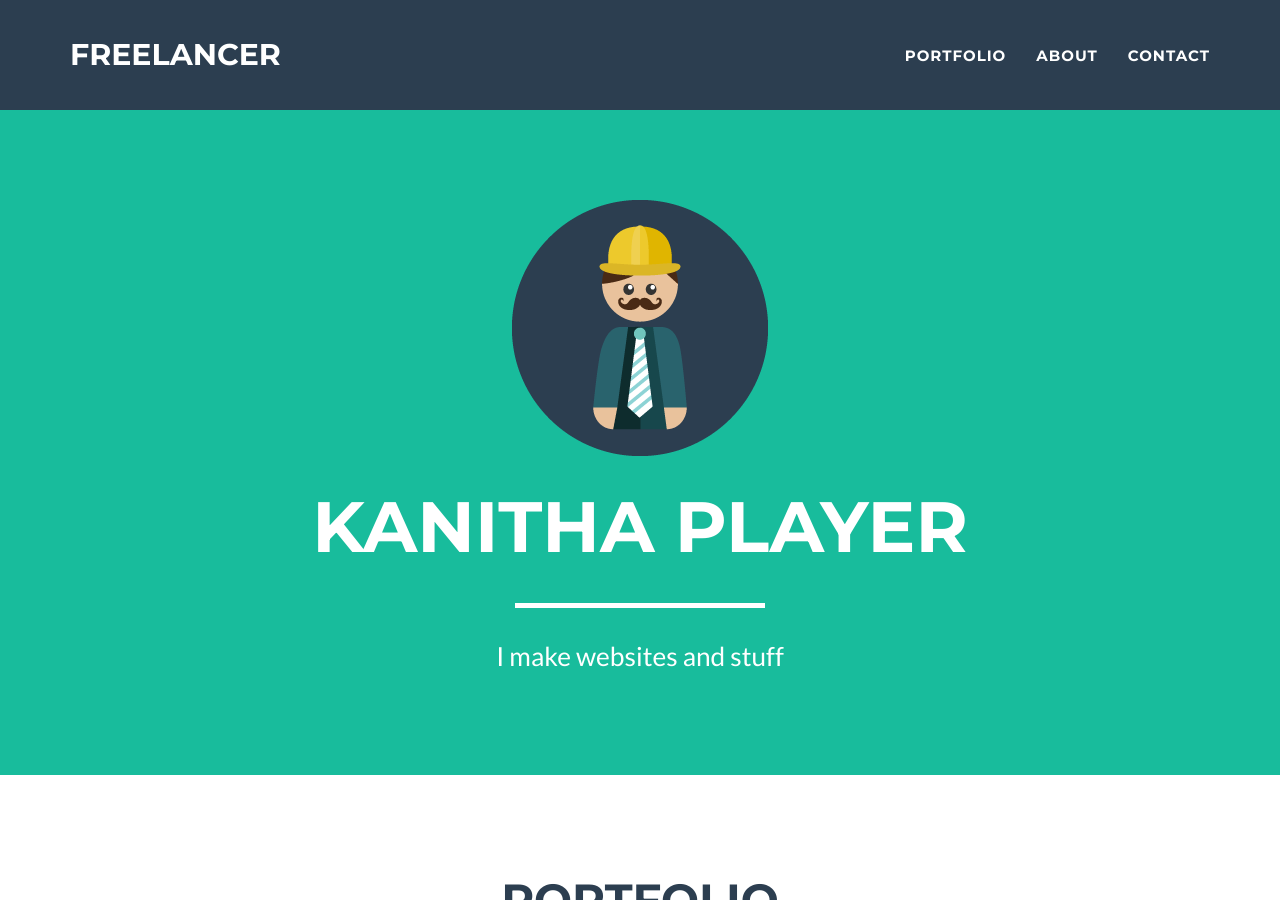
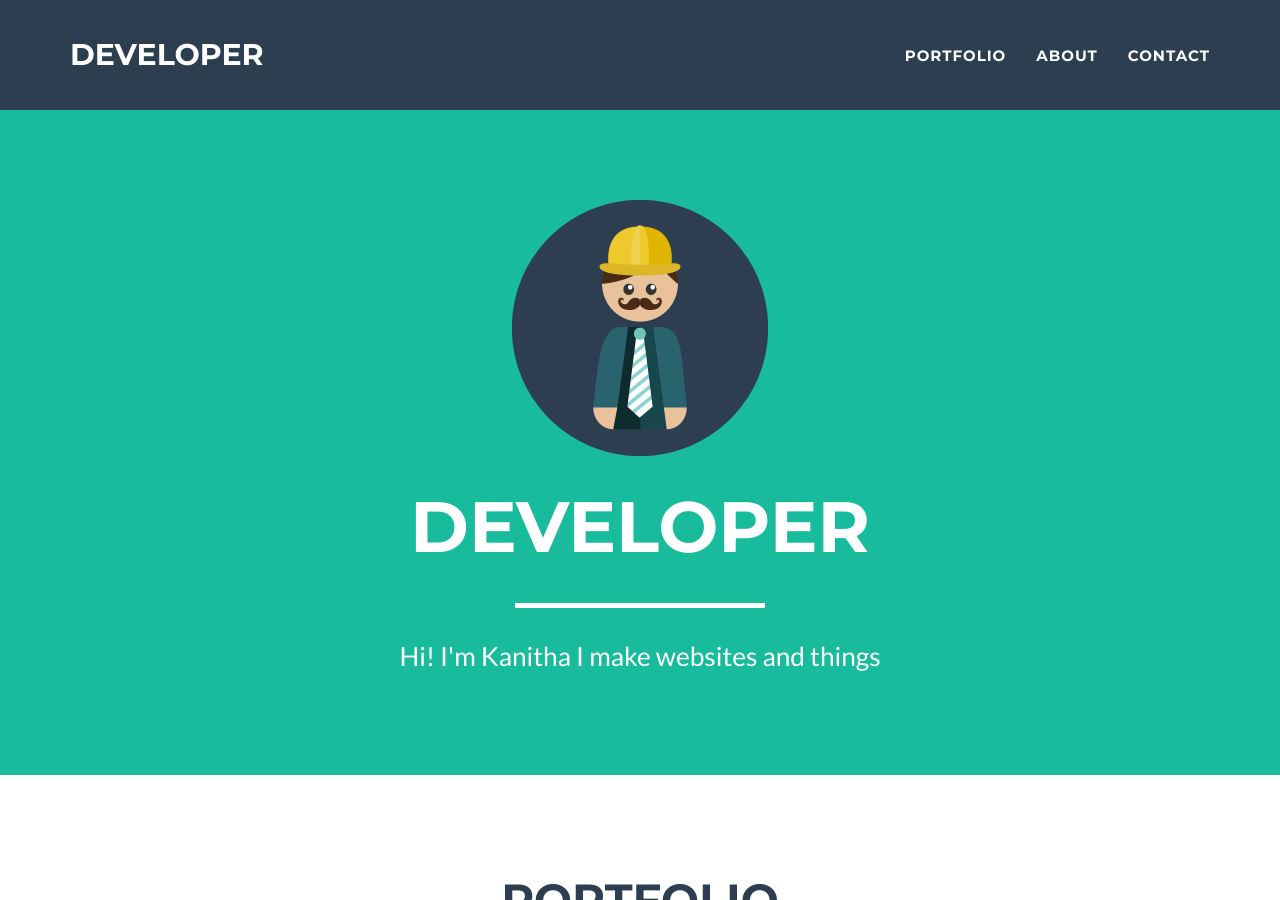
Before and after one commit to KanithaPlayer/kanithaplayer.github.io, a Jekyll site: the page built from index.html, in a window 1280 px wide and 900 px high. Built offline with Jekyll 4.4.1, drawn with Linux system fonts in a browser that asks for light colours; some of the changed lines change nothing that is shown.

Commit message:
adding content

```diff
--- a/_config.yml
+++ b/_config.yml
@@ -1,10 +1,10 @@
 # Site settings
-title: Freelancer
-email: your-email@domain.com
-url: https://example.github.io
+title: Developer
+email: kanitha@gmail.com
+url: https://kanithaplayer.github.io/
 description: "Write an awesome description for your new site here. You can edit this line in _config.yml. It will appear in your document head meta (for Google search results) and in your feed.xml site description."
-skills: "Web Developer - Graphic Artist - User Experience Designer"
-meta_author: LastName FirstName
+skills: "Hi! I'm Kanitha I make websites and things"
+meta_author: Player Kanitha
 
 # Google webmaster tools
 google_verify:
@@ -38,16 +38,12 @@ footer:
 
 # Social networks usernames (many more available: google-plus, flickr, dribbble, pinterest, instagram, tumblr, linkedin, etc.)
 social:
-  - title: twitter
-    url: http://twitter.com/jekyllrb
-  - title: facebook
-    url:
-  - title: stack-overflow
+  - title: linkedin
     url: http://stackoverflow.com/questions/tagged/jekyll
   - title: bitbucket
     url: http://bitbucket.org/jekyll
   - title: github
-    url: http://github.com/jekyll
+    url: http://github.com/kanithaplayer
 
 # Postal address (add as many lines as necessary)
 address:
--- a/_includes/header.html
+++ b/_includes/header.html
@@ -5,9 +5,9 @@
                 <div class="col-lg-12">
                     <img class="img-responsive" src="img/profile.png" alt="">
                     <div class="intro-text">
-                        <span class="name">Kanitha Player</span>
+                        <span class="name">{{ site.title }}</span>
                         <hr class="star-light">
-                        <span class="skills">I make websites and stuff</span>
+                        <span class="skills">{{ site.skills }}</span>
                     </div>
                 </div>
             </div>
```
